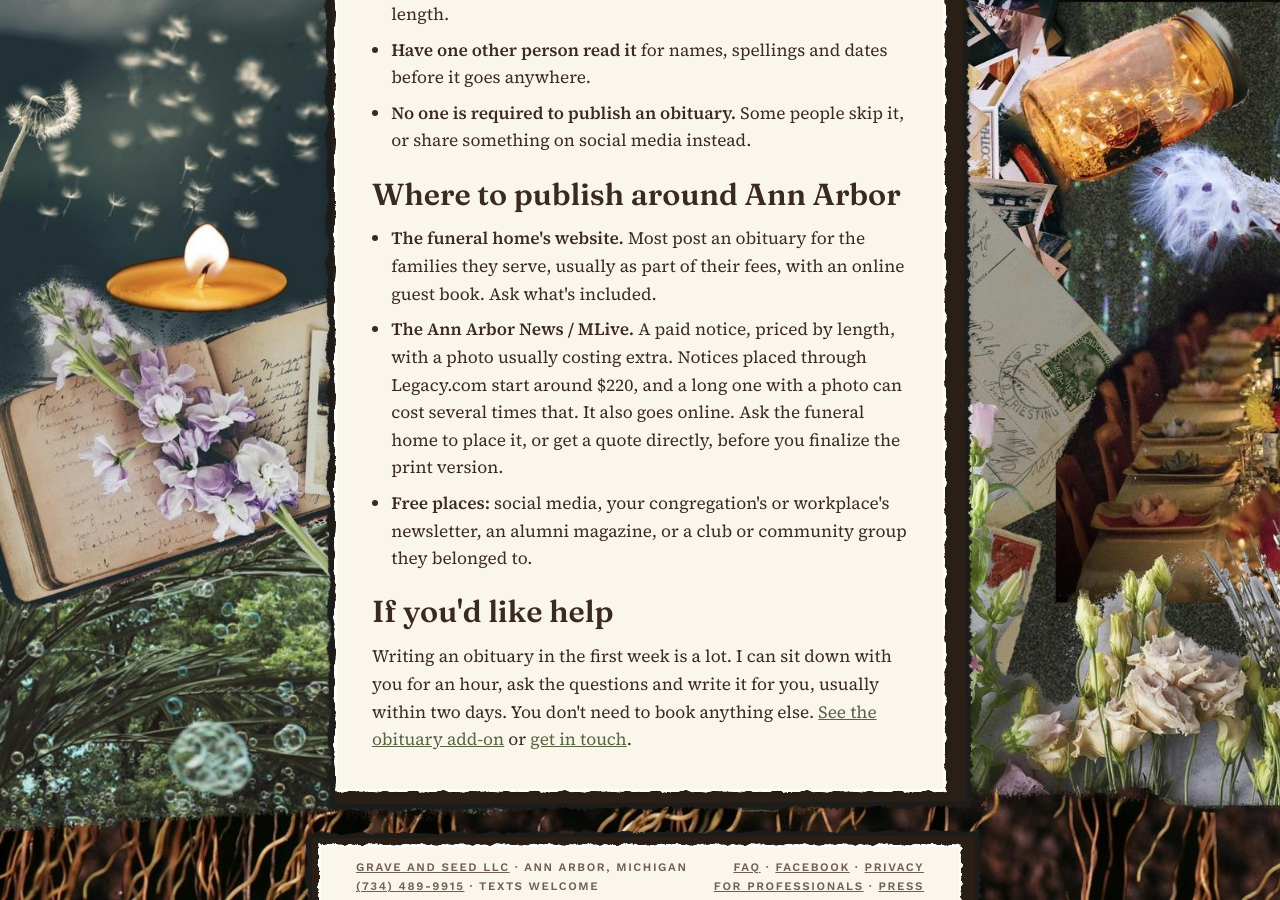
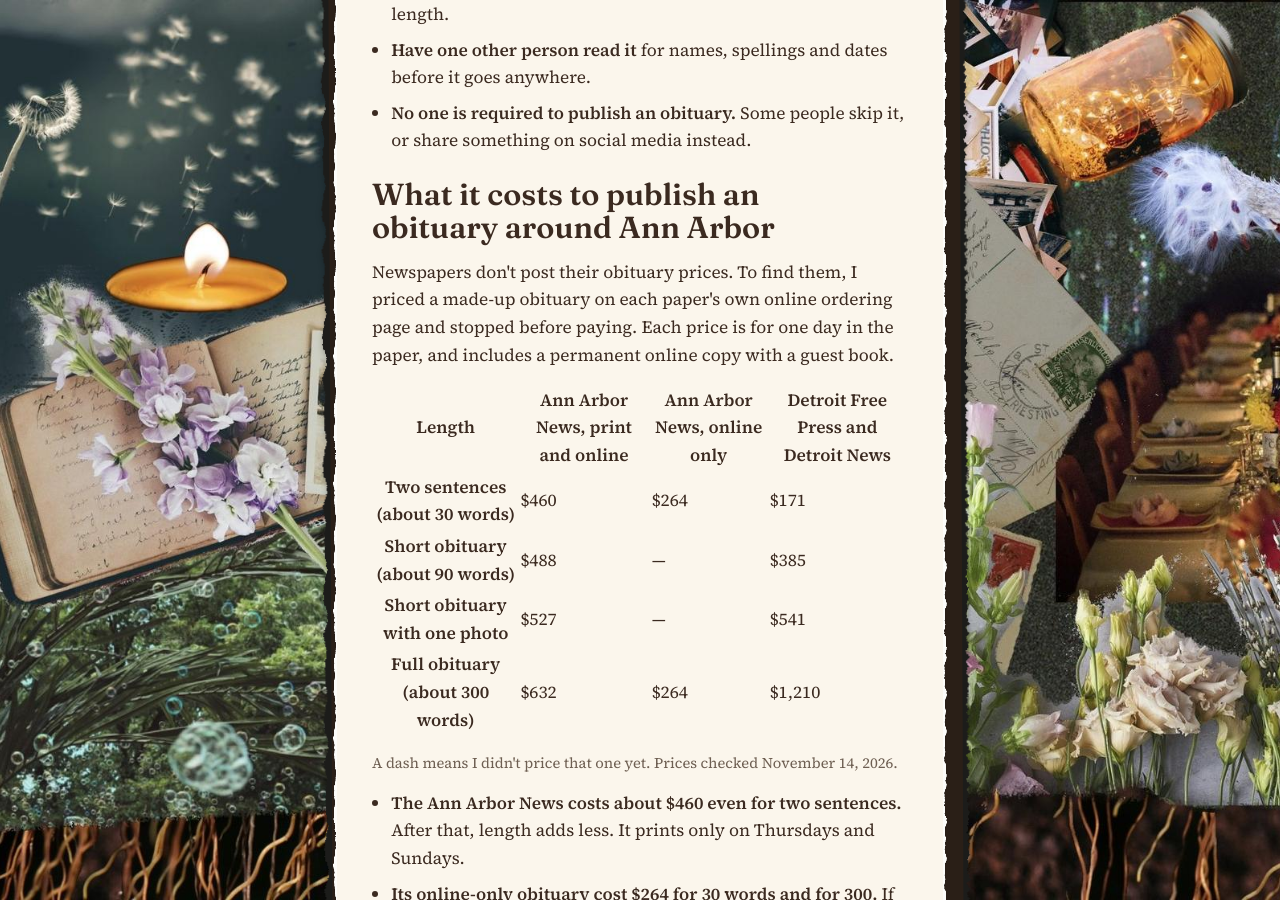
Before and after one commit to katekelley/graveandseed, a Jekyll site: the page built from resources/obituary.html, in a window 1280 px wide and 900 px high, scrolled down 3022 px. Built offline with Jekyll 4.4.1, drawn with Linux system fonts in a browser that asks for light colours; some of the changed text lies outside the part shown.

Commit message:
Obituary guide: add newspaper obituary prices and free options
Co-Authored-By: Claude Opus 5.5 <noreply@anthropic.com>
Claude-Session: https://claude.ai/code/session_011MgnuF2hE4MR2aNboJcP3X

```diff
--- a/_data/resources.yml
+++ b/_data/resources.yml
@@ -15,7 +15,7 @@
   url: /resources/what-things-look-like/
   group: Someone just died
 - title: How to write an obituary that sounds like them
-  blurb: Questions to get started, a fill-in template, examples, and where to publish around Ann Arbor.
+  blurb: Questions to get started, a fill-in template, examples, and what the Ann Arbor News and free sites charge.
   url: /resources/obituary/
   group: Someone just died
 - title: What funerals and cremation cost around Ann Arbor
--- a/resources/obituary.html
+++ b/resources/obituary.html
@@ -3,8 +3,8 @@ layout: page
 title: How to write an obituary that sounds like them
 here: resources
 heading: How to write an obituary that sounds like them
-lede: Questions to get you started, a simple shape to follow, and where to publish it around Ann Arbor.
-description: How to write an obituary that sounds like the person - prompts, a fill-in template, two examples, and where to publish an obituary in Ann Arbor and Washtenaw County.
+lede: Questions to get you started, a simple shape to follow, and what it costs to publish one around Ann Arbor.
+description: How to write an obituary that sounds like the person - prompts, a fill-in template, two examples, and what it costs to publish an obituary in the Ann Arbor News, Detroit Free Press and free memorial sites.
 permalink: /resources/obituary/
 show_updated: true
 ---
@@ -61,12 +61,46 @@ show_updated: true
     <li><strong>No one is required to publish an obituary.</strong> Some people skip it, or share something on social media instead.</li>
   </ul>
 
-  <h2>Where to publish around Ann Arbor</h2>
+  <h2 id="cost">What it costs to publish an obituary around Ann Arbor</h2>
+  <p>Newspapers don't post their obituary prices. To find them, I priced a made-up obituary on each paper's own online ordering page and stopped before paying. Each price is for one day in the paper, and includes a permanent online copy with a guest book.</p>
+  <div class="table-wrap" role="region" aria-label="Newspaper obituary prices" tabindex="0">
+    <table class="compare">
+      <thead>
+        <tr>
+          <th scope="col">Length</th>
+          <th scope="col">Ann Arbor News, print and online</th>
+          <th scope="col">Ann Arbor News, online only</th>
+          <th scope="col">Detroit Free Press and Detroit News</th>
+        </tr>
+      </thead>
+      <tbody>
+        <tr><th scope="row">Two sentences (about 30 words)</th><td>$460</td><td>$264</td><td>$171</td></tr>
+        <tr><th scope="row">Short obituary (about 90 words)</th><td>$488</td><td>&mdash;</td><td>$385</td></tr>
+        <tr><th scope="row">Short obituary with one photo</th><td>$527</td><td>&mdash;</td><td>$541</td></tr>
+        <tr><th scope="row">Full obituary (about 300 words)</th><td>$632</td><td>$264</td><td>$1,210</td></tr>
+      </tbody>
+    </table>
+  </div>
+  <p class="small">A dash means I didn't price that one yet. Prices checked November 14, 2026.</p>
+  <ul>
+    <li><strong>The Ann Arbor News costs about $460 even for two sentences.</strong> After that, length adds less. It prints only on Thursdays and Sundays.</li>
+    <li><strong>Its online-only obituary cost $264 for 30 words and for 300.</strong> If you pay for it, use the room for the full story.</li>
+    <li><strong>The Detroit papers are cheap for a short notice and costly for a long one,</strong> about $4 a word for a full obituary. One order runs in both the Free Press and the Detroit News. A photo added about $157 there, compared with about $39 in the Ann Arbor News, because a photo takes up print space.</li>
+    <li><strong>Check the cart before you pay.</strong> When I ordered from the Ann Arbor News, a $39.99 "memorial tree" was already added. Remove it if you don't want it.</li>
+    <li><strong>If the funeral home writes or places it, ask what that costs.</strong> Most include it. Cole Funeral Chapel's price list, for example, charges $110 to write and submit the obituary with its direct cremation package, and includes it in its other packages.</li>
+  </ul>
+
+  <h2>Free places to publish</h2>
   <ul>
     <li><strong>The funeral home's website.</strong> Most post an obituary for the families they serve, usually as part of their fees, with an online guest book. Ask what's included.</li>
-    <li><strong>The Ann Arbor News / MLive.</strong> A paid notice, priced by length, with a photo usually costing extra. Notices placed through Legacy.com start around $220, and a long one with a photo can cost several times that. It also goes online. Ask the funeral home to place it, or get a quote directly, before you finalize the print version.</li>
-    <li><strong>Free places:</strong> social media, your congregation's or workplace's newsletter, an alumni magazine, or a club or community group they belonged to.</li>
+    <li><strong>Ever Loved</strong> (everloved.com). A free memorial page with the obituary, photos, a guest book and an optional fundraiser. There are no ads, and it stays up as long as you want. The company makes its money selling flowers and promoting other businesses on the page. A one-time $199.99 upgrade lets you remove those links and add a password.</li>
+    <li><strong>Forever Missed</strong> (forevermissed.com). A free basic memorial page with a small number of photos and no video. Paid plans add more.</li>
+    <li><strong>Other free places:</strong> social media, your congregation's or workplace's newsletter, an alumni magazine, or a club or community group they belonged to.</li>
   </ul>
+
+  <h3>A way to spend less</h3>
+  <p>Put the full obituary online for free. If you also want it in the paper, run a short notice with the gathering details and one line: "Read [name]'s full obituary at [web address]." That keeps the paper short and the story whole.</p>
+  <p class="small">Newspaper prices come from each paper's ordering page on Legacy.com. Memorial site details come from each site's own pages. Grave and Seed has no financial relationship with any newspaper, funeral home or memorial site named here. Prices change. Spot an error or a newer price? Email {{ site.data.content.email }}.</p>
 
   <h2>If you'd like help</h2>
   <p>Writing an obituary in the first week is a lot. I can sit down with you for an hour, ask the questions and write it for you, usually within two days. You don't need to book anything else. <a href="/services/#add-ons">See the obituary add-on</a> or <a href="/contact/">get in touch</a>.</p>
```
